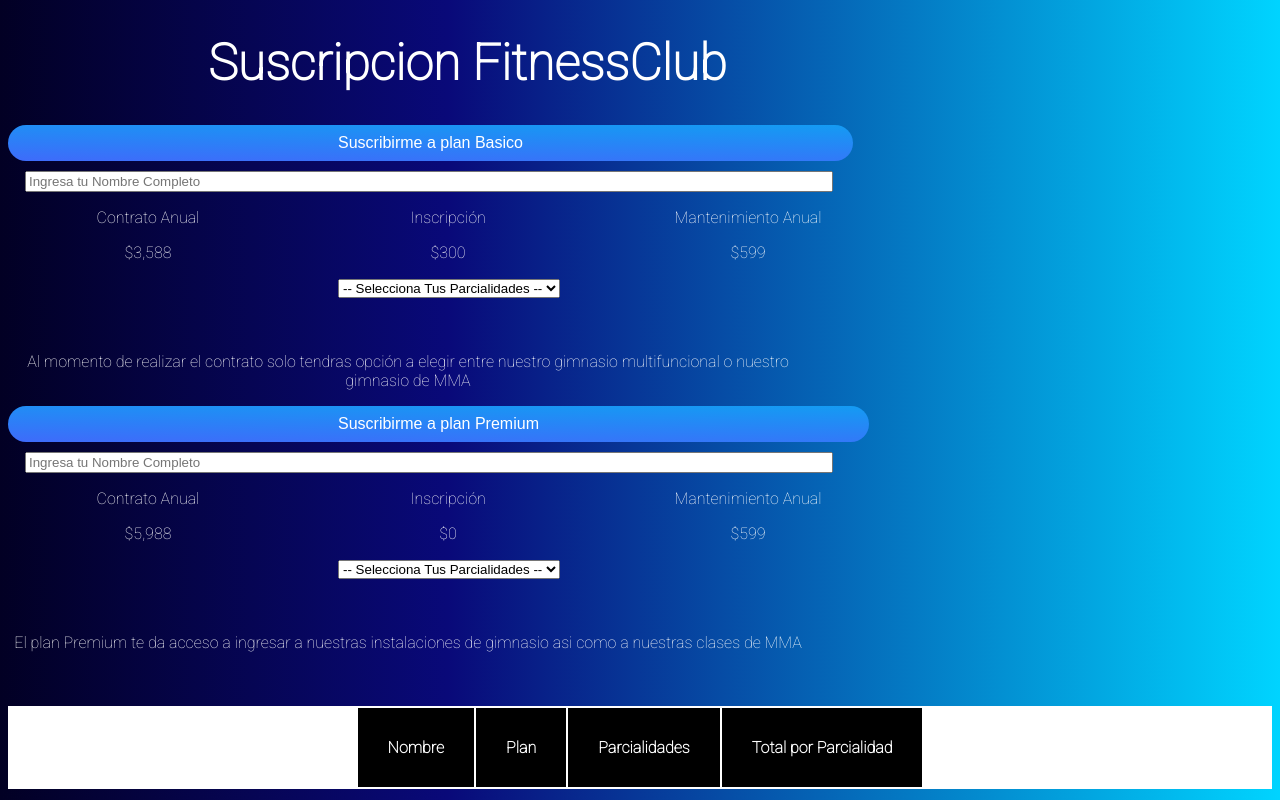
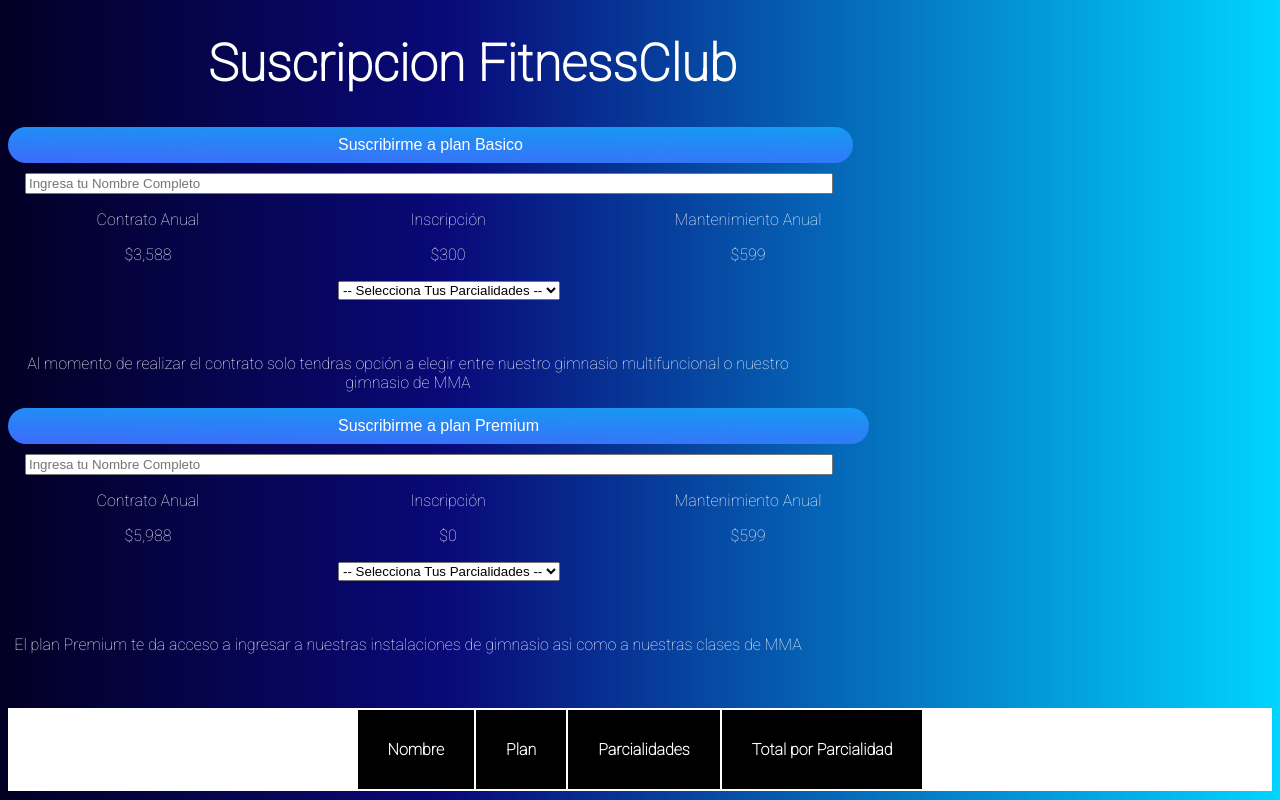
Before and after one commit to IvanGP95/jsentregable1, a plain HTML site: page Clase06Guerrero/index.html in a window 1280 px wide. Drawn offline with Linux system fonts and the light colour scheme.

Commit message:
Changed Font Size 1px for Test

```diff
--- a/Clase06Guerrero/styles.css
+++ b/Clase06Guerrero/styles.css
@@ -8,7 +8,7 @@ body{
 h1 {
 
     color: white;
-    font-size: 50px;
+    font-size: 51px;
     font-weight: bold;
     margin-left: 200px;
 }
```
